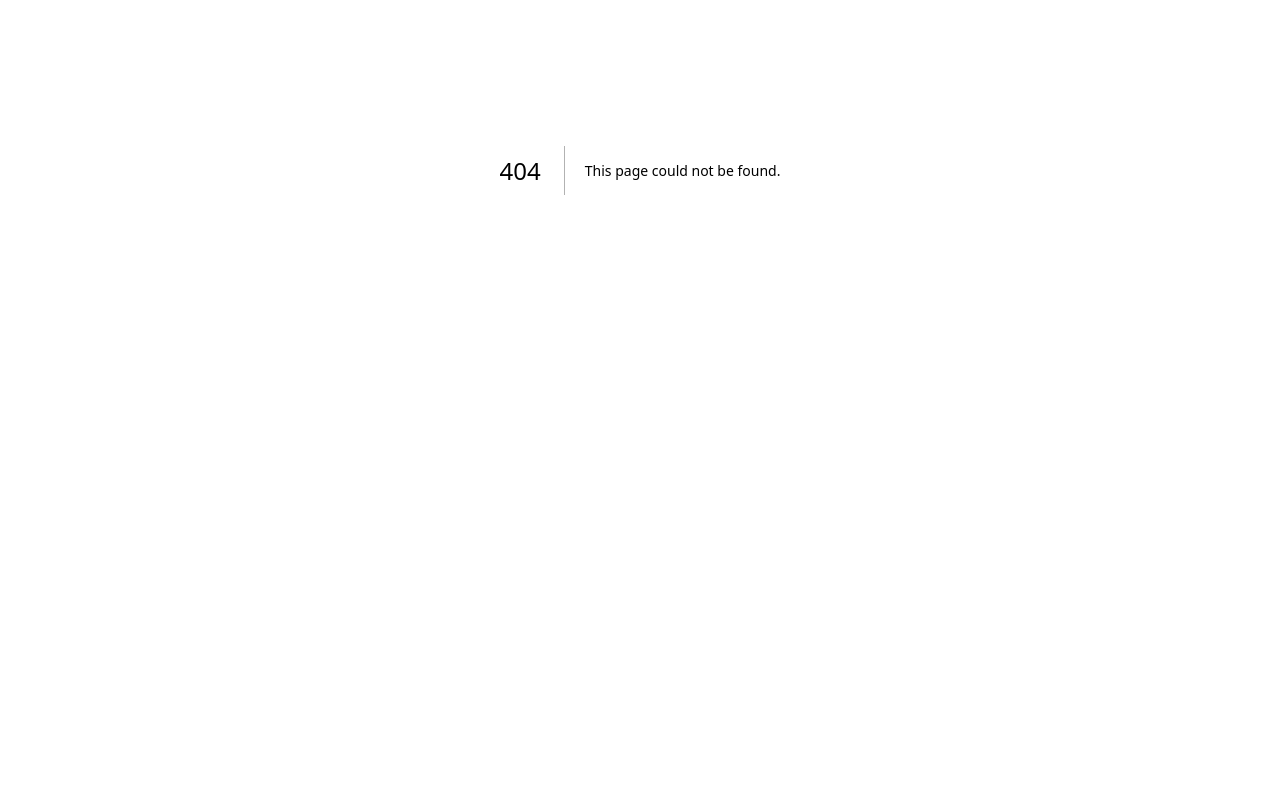
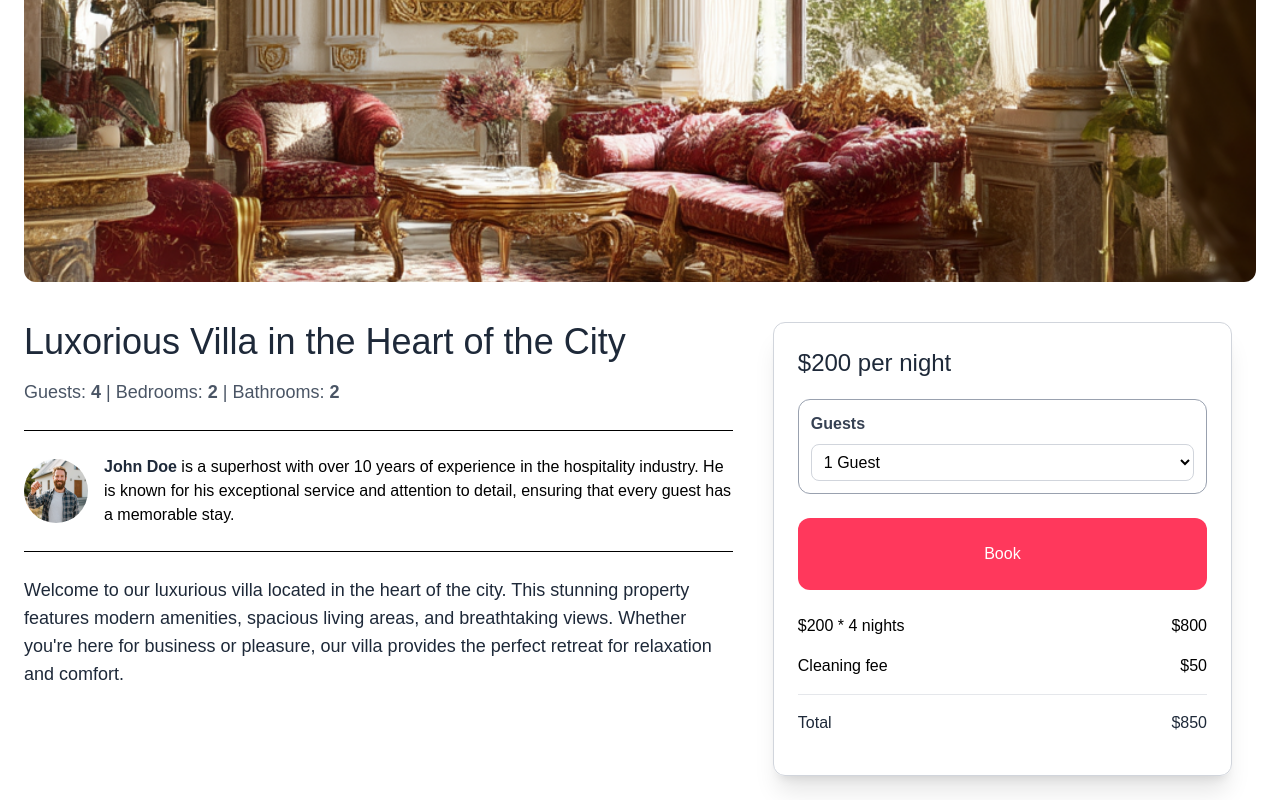
Before and after one commit to preslaviliev93/FireBNB-AirBNB-Clone, a Next.js app in the folder frontend/: page /properties/1 in a window 1280 px wide. Before the commit this address had no page. Shown: the part 358-1158 px from the top of the page. Before the commit the page ends 928 px from the top, so only its background shows below. Built offline with nearby package versions, Linux system fonts and the light colour scheme.

Commit message:
Added: Property details page.

```diff
--- /dev/null
+++ b/frontend/src/app/components/properties/ReservationSidebar.tsx
@@ -0,0 +1,33 @@
+import React from 'react'
+
+export default function ReservationSidebar() {
+  return (
+    <aside className="p-6 col-span-2 rounded-xl border border-gray-300 shadow-xl h-full">
+        <h2 className="mb-5 text-2xl text-gray-800">$200 per night</h2>
+        <div className="mb-6 p-3 border border-gray-400 rounded-xl">
+            <label className="block mb-2 text-gray-700 font-bold">Guests</label>
+            <select className="w-full p-2 border border-gray-300 rounded-lg cursor-pointer">
+                <option value="1">1 Guest</option>
+                <option value="2">2 Guests</option>
+                <option value="3">3 Guests</option>
+                <option value="4">4 Guests</option>
+            </select>
+        </div>
+
+        <div className="w-full mb-6 py-6 text-center text-white rounded-xl bg-airbnb bg-airbnb-hover cursor-pointer">Book</div>
+        <div className="mb-4 flex justify-between align-center">
+            <p className="">$200 * 4 nights</p>
+            <p className="">$800</p>
+        </div>
+        <div className="mb-4 flex justify-between align-center">
+            <p className="">Cleaning fee</p>
+            <p className="">$50</p>
+        </div>
+        <hr className="text-gray-200 mb-4" />
+        <div className="mb-4 flex justify-between align-center text-bold text-gray-800">
+            <p className="">Total</p>
+            <p className="">$850</p>
+        </div>
+    </aside>
+  )
+}
--- /dev/null
+++ b/frontend/src/app/properties/[id]/page.tsx
@@ -0,0 +1,57 @@
+import React from 'react'
+import Image from 'next/image'
+import ReservationSidebar from '@/app/components/properties/ReservationSidebar'
+
+export default function PropertyDetailPage() {
+  return (
+    <main className="max-w-[1500px] mx-auto px-6">
+        <div className="w-full h-[64vh] mb-4 overflow-hidden rounded-xl relative">
+            <Image
+                fill
+                src="/properties/1.png"
+                alt="Luxury Villa"
+                className="object-cover w-full h-full"
+                sizes="(max-width: 689px) 768px, (max-width: 1200px): 768px, 768px"
+            />
+        </div>
+
+        <div className=" grid grid-cols-1 md:grid-cols-5 gap-4">
+            <div className="col-span-3 py-6 pr-6">
+                <h1 className="mb-4 text-4xl text-gray-800">
+                    Luxorious Villa in the Heart of the City
+                </h1>
+
+                <span className="mb-6 block text-lg text-gray-600">
+                    Guests: <strong>4</strong> | Bedrooms: <strong>2</strong> | Bathrooms: <strong>2</strong>
+                </span>
+
+                <hr />
+
+                <div className="py-6 flex items-center space-x-4">
+                    <Image
+                        src="/landlord.png"
+                        alt="Landlord"
+                        width={64}
+                        height={64}
+                        className="rounded-full"
+                    />
+
+                    <p className="">
+                        <strong className="text-gray-800">John Doe</strong> is a superhost with over 10 years of experience in the hospitality industry. He is known for his exceptional service and attention to detail, ensuring that every guest has a memorable stay.
+                    </p>
+
+                </div>
+                <hr />
+
+                <p className="mt-6 text-lg text-gray-800">
+                    Welcome to our luxurious villa located in the heart of the city. This stunning property features modern amenities, spacious living areas, and breathtaking views. Whether you're here for business or pleasure, our villa provides the perfect retreat for relaxation and comfort.
+                </p>
+            </div>
+
+            <div className='col-span-2 py-6 pr-6'>
+                <ReservationSidebar />
+            </div>
+        </div>
+    </main>
+  )
+}
```
Also changed, not shown: frontend/public/landlord.png (added).
